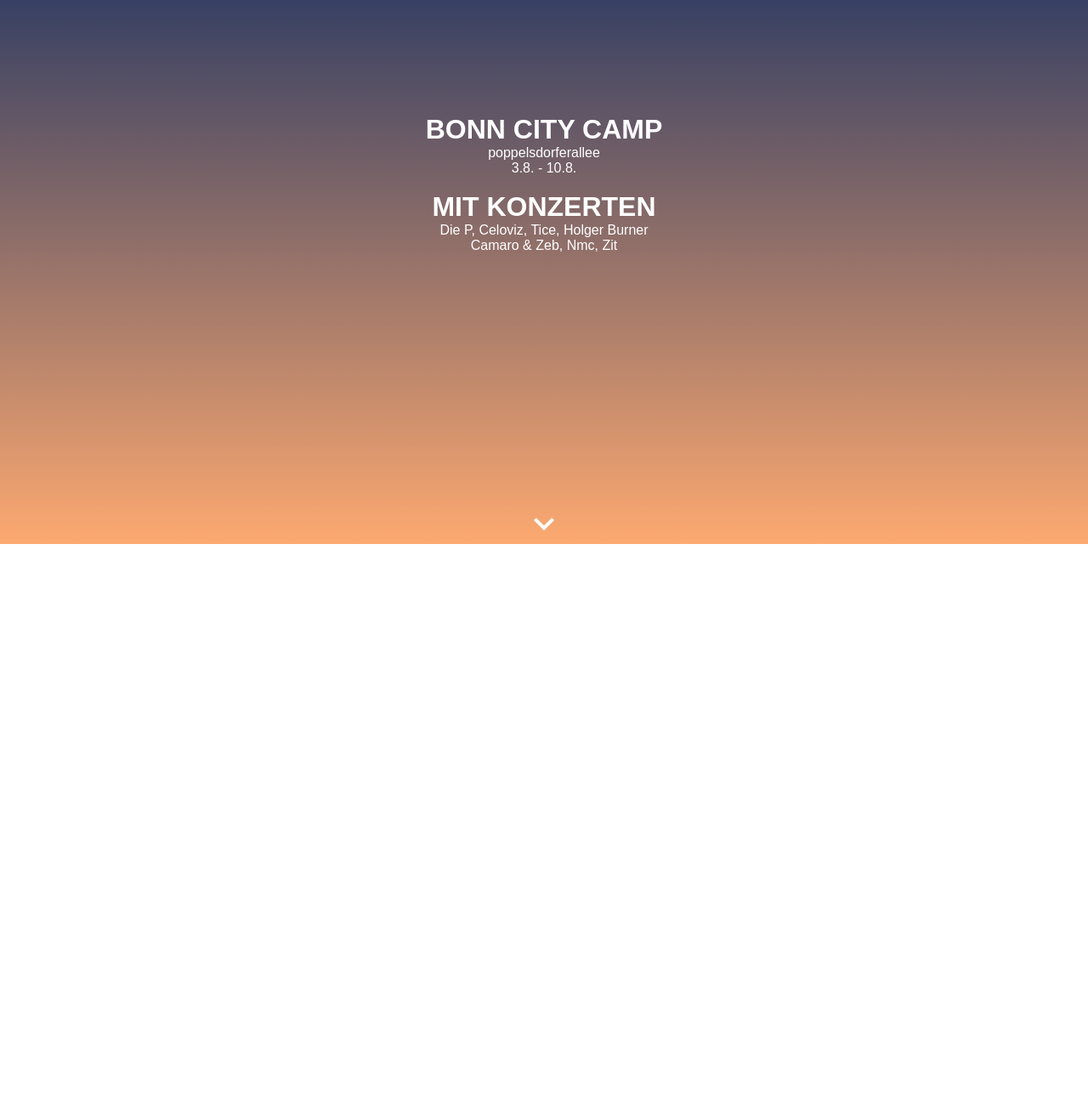
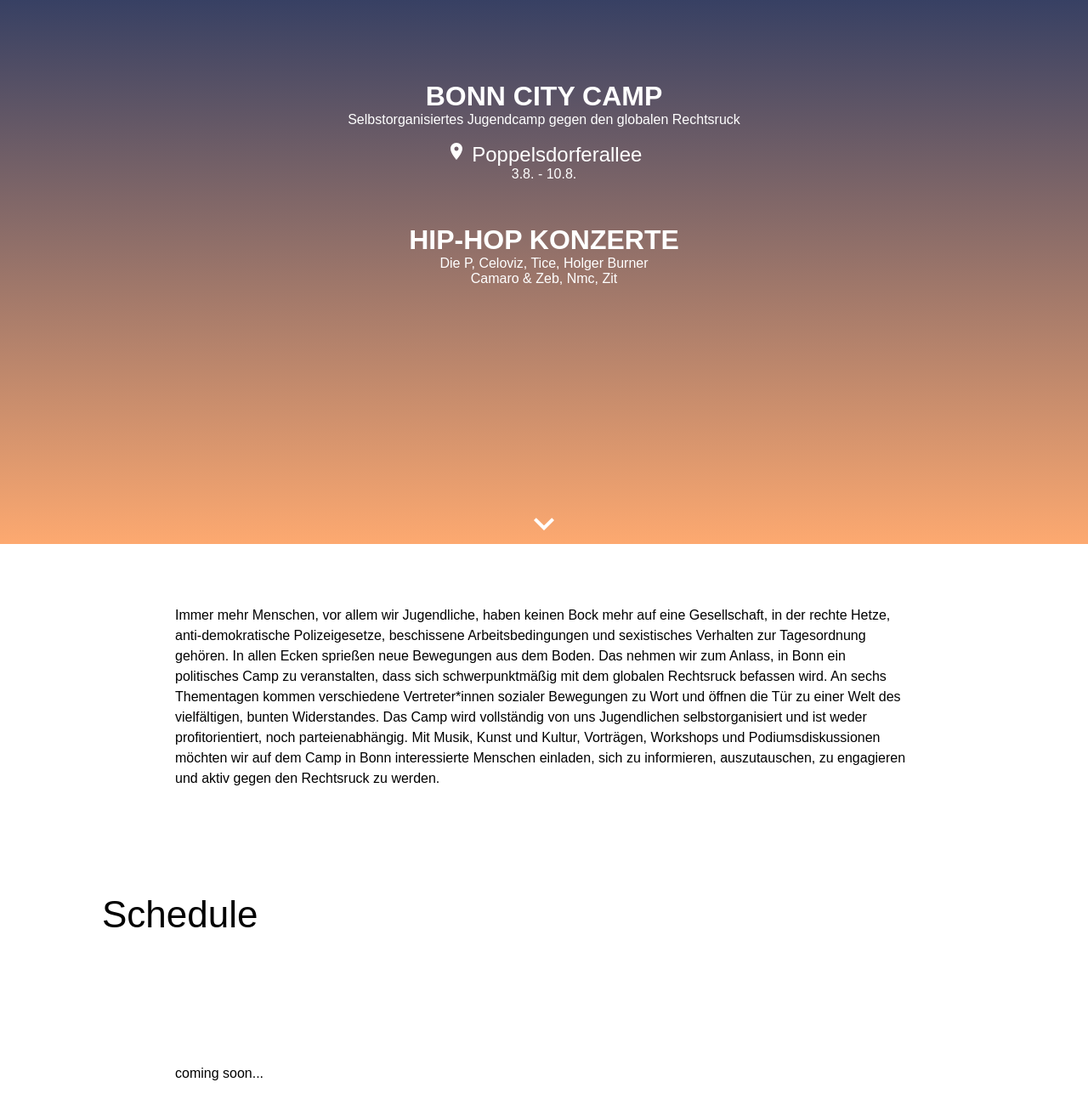
Before and after one commit to iiamsultan/iiamsultan.github.io, a plain HTML site: page index.html in a window 1280 px wide. Shown: the part 160-1460 px from the top of the page at 85% size. Before the commit the page ends 800 px from the top, so only its background shows below. Drawn offline with Linux system fonts and the light colour scheme.

Commit message:
some stuff

```diff
--- a/index.html
+++ b/index.html
@@ -1,6 +1,7 @@
 <html>
 
 <head>
+	<meta name="viewport" content="width=device-width,minimum-scale=1">
 	<style>
 		* {
 			font-family: sans-serif;
@@ -13,9 +14,14 @@
 			text-transform: uppercase;
 		}
 
+		.adjust {
+			margin-top: 2rem;
+		}
+
 		header {
 			height: 100vh;
 			background: linear-gradient(#062660, #fda970);
+			background-attachment: fixed;
 			color: white;
 			display: flex;
 			flex-direction: column;
@@ -31,13 +37,23 @@
 			text-align: center;
 		}
 
+		header div p#place {
+			font-size: 24px;
+			text-transform: capitalize;
+			margin-top: 1rem;
+		}
+
+		header div p#place svg {
+			fill: white;
+		}
+
 		header footer {
 			width: 3rem;
 			height: 3rem;
 			bottom: 3rem;
 		}
 
-		header footer button {
+		header footer a {
 			align-items: flex-start;
 			text-align: center;
 			cursor: default;
@@ -51,6 +67,107 @@
 			width: 3rem;
 			height: 3rem;
 		}
+
+		main {
+			min-height: 100vh;
+			max-width: 900px;
+			margin: 0 auto;
+			padding: 72px 16px 100px;
+		}
+
+		main p#teaser {
+			line-height: 1.5;
+		}
+
+		/** EXPERIENCE */
+
+		.hero--sm {
+			padding: 30px 20px;
+		}
+
+		@media (min-width: 812px) {
+			.hero--sm {
+				padding: 120px 60px 60px;
+			}
+		}
+
+		.hero {
+			background: #fff;
+			box-sizing: border-box;
+			max-width: 1440px;
+			margin: 0 auto;
+			overflow: hidden;
+			padding: 20px;
+			position: relative;
+		}
+
+		@media (min-width: 812px) {
+			.hero {
+				overflow: visible;
+				padding: 120px 60px;
+			}
+		}
+
+		.hero .hero__content {
+			max-width: 1100px;
+			margin: 0 auto;
+		}
+
+		@media (min-width: 812px) {
+			.hero .hero__content {
+				padding: 0 30px;
+			}
+		}
+
+		.grid {
+			box-sizing: border-box;
+			display: flex;
+			flex-wrap: wrap;
+		}
+
+		.grid__item {
+			box-sizing: border-box;
+		}
+
+		.grid__item--12-cols {
+			width: 100%;
+		}
+
+		@media (min-width: 812px) {
+			.grid__item--12-cols--gt-md {
+				width: 100%;
+			}
+		}
+
+		.hero .hero__main {
+			margin-bottom: 60px;
+		}
+
+		.hero--sm .hero__main {
+			margin-bottom: 30px !important;
+		}
+
+		.hero .hero__body {
+			font-size: 24px;
+			line-height: 30px;
+		}
+
+		@media (min-width: 812px) {
+			.hero .hero__body {
+				font-size: 44px;
+				line-height: 56px;
+			}
+		}
+
+		.schedule-topic {
+			position: absolute;
+			left: 0;
+			width: 100%;
+		}
+
+		.schedule {
+			margin-top: 326px;
+		}
 	</style>
 </head>
 
@@ -58,22 +175,63 @@
 	<header>
 		<div>
 			<h1 class="caps">bonn city camp</h1>
-			<p>poppelsdorferallee</p>
+			<p>Selbstorganisiertes Jugendcamp gegen den globalen Rechtsruck</p>
+			<p id="place">
+				<span>
+					<svg xmlns="http://www.w3.org/2000/svg" width="24" height="24" viewBox="0 0 24 24">
+						<path d="M12 2C8.13 2 5 5.13 5 9c0 5.25 7 13 7 13s7-7.75 7-13c0-3.87-3.13-7-7-7zm0 9.5c-1.38 0-2.5-1.12-2.5-2.5s1.12-2.5 2.5-2.5 2.5 1.12 2.5 2.5-1.12 2.5-2.5 2.5z"
+						/>
+						<path d="M0 0h24v24H0z" fill="none" />
+					</svg>
+				</span>
+				<span>
+					poppelsdorferallee
+				</span>
+			</p>
 			<p>3.8. - 10.8.</p>
 			<br>
-			<h1 class="caps">mit konzerten</h1>
+			<h1 class="caps adjust">hip-hop konzerte</h1>
 			<p>Die P, Celoviz, Tice, Holger Burner</p>
 			<p>Camaro &amp; Zeb, Nmc, Zit</p>
 		</div>
 		<footer>
-			<button id="scrollToNav">
+			<a role="button" href="#main" id="scrollToNav">
 				<svg id="Layer_1" xmlns="http://www.w3.org/2000/svg" x="0px" y="0px" width="24px" height="24px" viewBox="0 0 24 24">
 					<path d="M7.41,8.59L12,13.17l4.59-4.58L18,10l-6,6l-6-6L7.41,8.59z"></path>
 					<path fill="none" d="M0,0h24v24H0V0z"></path>
 				</svg>
-			</button>
+			</a>
 		</footer>
 	</header>
+
+	<main id="main">
+		<p id="teaser">
+			Immer mehr Menschen, vor allem wir Jugendliche, haben keinen Bock mehr auf eine Gesellschaft, in der rechte Hetze, anti-demokratische
+			Polizeigesetze, beschissene Arbeitsbedingungen und sexistisches Verhalten zur Tagesordnung gehören. In allen Ecken sprießen
+			neue Bewegungen aus dem Boden. Das nehmen wir zum Anlass, in Bonn ein politisches Camp zu veranstalten, dass sich schwerpunktmäßig
+			mit dem globalen Rechtsruck befassen wird. An sechs Thementagen kommen verschiedene Vertreter*innen sozialer Bewegungen
+			zu Wort und öffnen die Tür zu einer Welt des vielfältigen, bunten Widerstandes. Das Camp wird vollständig von uns Jugendlichen
+			selbstorganisiert und ist weder profitorientiert, noch parteienabhängig. Mit Musik, Kunst und Kultur, Vorträgen, Workshops
+			und Podiumsdiskussionen möchten wir auf dem Camp in Bonn interessierte Menschen einladen, sich zu informieren, auszutauschen,
+			zu engagieren und aktiv gegen den Rechtsruck zu werden.
+		</p>
+
+		<div class="hero section hero--sm schedule-topic">
+			<div class="hero__content">
+				<div class="grid">
+					<div class="grid__item grid__item--12-cols grid__item--12-cols--gt-md">
+						<div class="hero__main">
+							<div class="hero__body">
+								Schedule
+							</div>
+						</div>
+					</div>
+				</div>
+			</div>
+		</div>
+
+		<p class="schedule">coming soon...</p>
+	</main>
 
 </body>
 
```
Also changed, not shown: img/camp.png (added).
